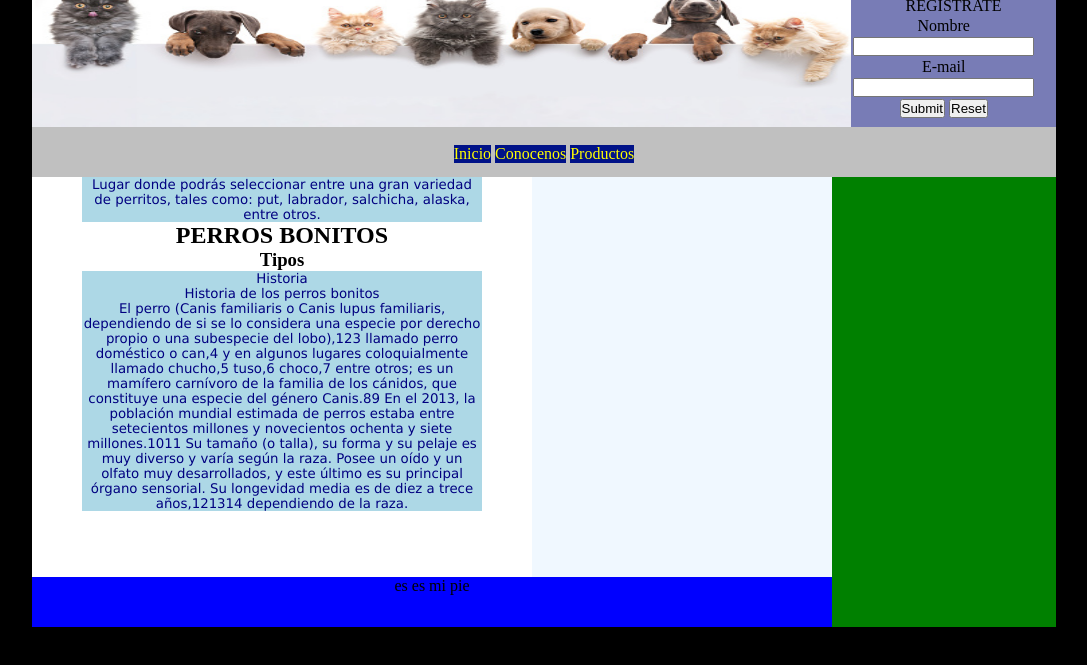
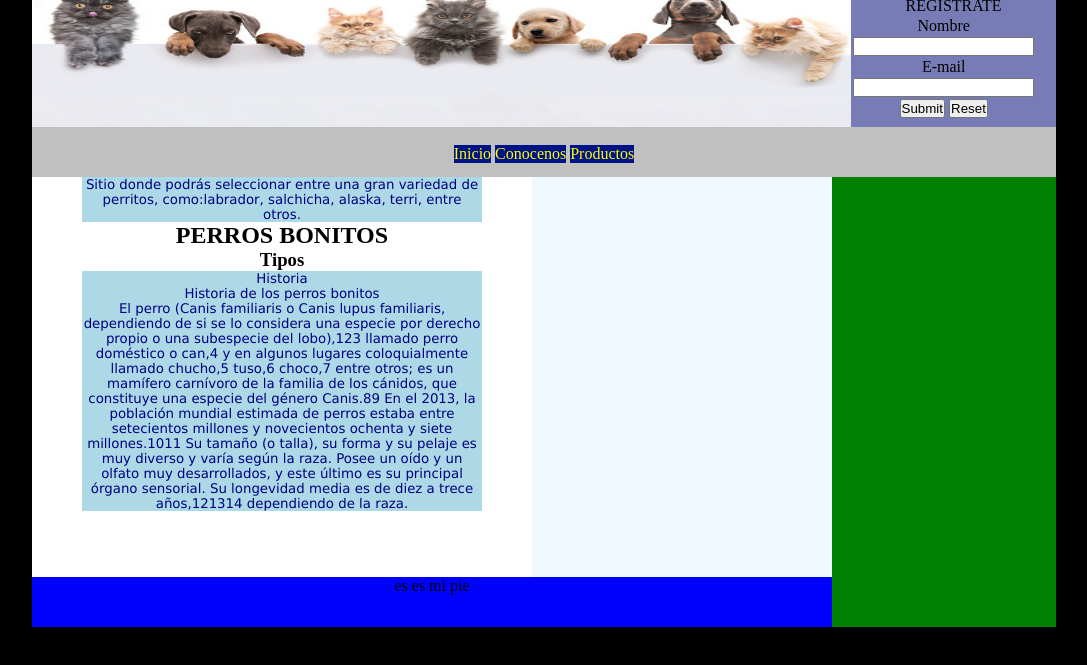
Before and after one commit to kisaHay68/PruebaProyecto2, a plain HTML site: page index.html in a window 1280 px wide. Shown: the part 73-738 px from the top of the page, without its empty margins (96-1183 px from the left). Drawn offline with Linux system fonts and the light colour scheme.

Commit message:
Cambie lugar por sitio

```diff
--- a/index.html
+++ b/index.html
@@ -35,7 +35,7 @@
 <main>
 
 <article id="arti">
-<p>Lugar donde podrás seleccionar entre una gran variedad de perritos, tales como: put, labrador, salchicha, alaska, entre otros. </p>
+<p>Sitio donde podrás seleccionar entre una gran variedad de perritos, como:labrador, salchicha, alaska, terri, entre otros. </p>
 
 <h2>PERROS BONITOS</h2>
 
```
